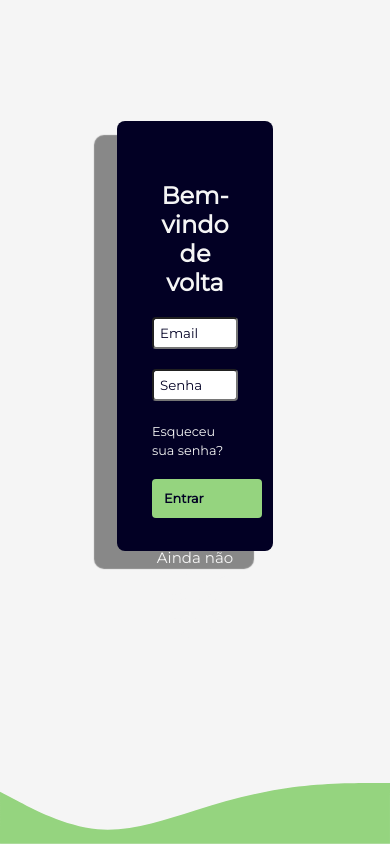
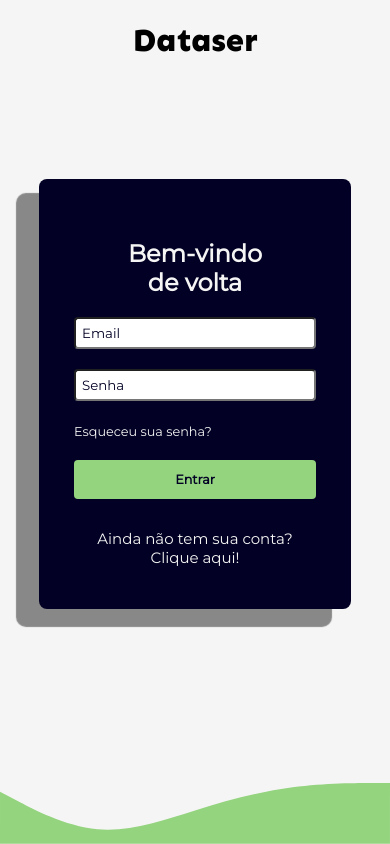
Before and after one commit to brenowss/business-management, a Flask app: page / in a window 390 px wide. Run offline with Flask 2, Linux system fonts and the light colour scheme.

Commit message:
Página de login para mobile

```diff
--- a/app/controllers/__init__.py
+++ b/app/controllers/__init__.py
@@ -15,6 +15,6 @@
     return render_template('index.html', open_order=open_order, open_bill=open_bill)
 
 
-@app.route('/landing')
+@app.route('/landing/')
 def landing():
     return render_template('landing-page.html')
--- a/app/static/login_style.css
+++ b/app/static/login_style.css
@@ -1,4 +1,8 @@
 @import url("https://fonts.googleapis.com/css?family=Montserrat&display=swap");
+@font-face {
+  font-family: "Sen Extra Bold";
+  src: url("../static/fonts/Sen-ExtraBold.ttf");
+}
 :root {
   /* definindo as cores do app */
   --primary-color: #f5f5f5;
@@ -58,6 +62,7 @@
 .bottom svg#left_wave {
   position: absolute;
   bottom: 0;
+  z-index: -9;
 }
 .bottom svg#left_wave path,
 .bottom-right svg#right_wave path {
@@ -68,6 +73,8 @@
   width: 350px;
   max-width: 40%;
   display: inline-block;
+  position: relative;
+  z-index: 9999;
   background: var(--terciary-color);
   margin: 5% 0 0 15%;
   border-radius: 8px;
@@ -96,6 +103,7 @@
 }
 #form_button {
   display: block;
+  box-sizing: border-box;
   width: 100%;
   border-radius: 4px;
   margin-top: 20px;
@@ -103,6 +111,7 @@
   color: var(--terciary-color);
   font-weight: 600;
   border: none;
+  text-align: center;
   background: var(--secondary-color);
 }
 h2.text-center {
@@ -179,6 +188,7 @@
   color: var(--terciary-color);
   text-decoration: none;
 }
+
 @media only screen and (max-width: 1200px) {
   .login-form-div {
     margin: 5% 0 0 5%;
@@ -206,3 +216,23 @@
     display: none;
   }
 }
+@media only screen and (max-width: 650px) {
+  .login-form-div {
+    margin: 15px 0;
+    width: 80%;
+    max-width: 100%;
+    transform: translate(-50%, -60%);
+  }
+  .bottom svg#left_wave {
+    height: auto;
+    width: 100%;
+  }
+  .logo {
+    display: block;
+    text-align: center;
+    width: 100%;
+  }
+  .logo h1 {
+    font-family: "Sen Extra Bold";
+  }
+}
--- a/app/templates/login.html
+++ b/app/templates/login.html
@@ -2,14 +2,20 @@
 <html lang="pt-br">
   <head>
     <meta charset="UTF-8" />
-    <meta name="viewport" content="width=device-width, initial-scale=1.0" />
+    <meta
+      name="viewport"
+      content="width=device-width, initial-scale=1.0, user-scalable=no"
+    />
     <!-- <link rel="stylesheet" href="{{ url_for('static', filename='login_style.css') }}" /> comentado durante desenvolvimento para poder utilizar o live reload -->
-    <link rel="stylesheet" href="../static/login_style.css">
+    <link rel="stylesheet" href="../static/login_style.css" />
     <title>Entre com sua conta empresarial</title>
   </head>
   <body>
     <div class="wrapper">
       <div class="left-screen" id="login">
+        <div class="logo">
+          <h1>Dataser</h1>
+        </div>
         <div class="bottom">
           <svg
             id="left_wave"
@@ -39,10 +45,13 @@
           <a href="">Esqueceu sua senha?</a>
           <a id="form_button" href="{{ url_for('home')}}">Entrar</a>
           <div class="inner-account-request">
-            <a href="#register" class="account-request text-center" onclick="$('.investment').addClass('animate');"
-              >Ainda não tem sua conta? <br>
+            <a
+              href="#register"
+              class="account-request text-center"
+              onclick="$('.investment').addClass('animate');"
+              >Ainda não tem sua conta? <br />
               Clique aqui!
-          </a>
+            </a>
           </div>
         </div>
         <div class="magic-wrapper">
@@ -51,13 +60,16 @@
             conta empresarial?
           </h1>
           <div class="magic-button">
-            <a href="#register" class="account-request" id="account-request" onclick="$('.investment').addClass('animate');"
+            <a
+              href="#register"
+              class="account-request"
+              id="account-request"
+              onclick="$('.investment').addClass('animate');"
               >Solicite agora
               <!-- <img src="{{ url_for('static', filename='./arrow.svg') }}" alt="Seta, solicite sua conta"
             /> comentado durante desenvolvimento para poder utilizar o live reload -->
-            <img src="../static/arrow.svg" alt="Seta, solicite sua conta"
-            />
-          </a>
+              <img src="../static/arrow.svg" alt="Seta, solicite sua conta" />
+            </a>
           </div>
         </div>
       </div>
@@ -73,7 +85,10 @@
               d="M0,128L60,160C120,192,240,256,360,266.7C480,277,600,235,720,197.3C840,160,960,128,1080,112C1200,96,1320,96,1380,96L1440,96L1440,320L1380,320C1320,320,1200,320,1080,320C960,320,840,320,720,320C600,320,480,320,360,320C240,320,120,320,60,320L0,320Z"
             ></path>
           </svg>
-          <a href="#login" id="login_return_anchor" onclick="$('.investment').removeClass('animate');"
+          <a
+            href="#login"
+            id="login_return_anchor"
+            onclick="$('.investment').removeClass('animate');"
             ><h4 class="login_return">Já tem uma conta? Entre aqui</h4></a
           >
           <div class="investment">
@@ -333,14 +348,14 @@
       crossorigin="anonymous"
     ></script>
     <script>
-      $(document).ready(function(){
+      $(document).ready(function () {
         $(".investment").removeClass("animate");
       });
-      document.querySelectorAll('a[href^="#"]').forEach(anchor => {
-        anchor.addEventListener("click", function(e) {
+      document.querySelectorAll('a[href^="#"]').forEach((anchor) => {
+        anchor.addEventListener("click", function (e) {
           e.preventDefault();
           document.querySelector(this.getAttribute("href")).scrollIntoView({
-            behavior: "smooth"
+            behavior: "smooth",
           });
         });
       });
```
